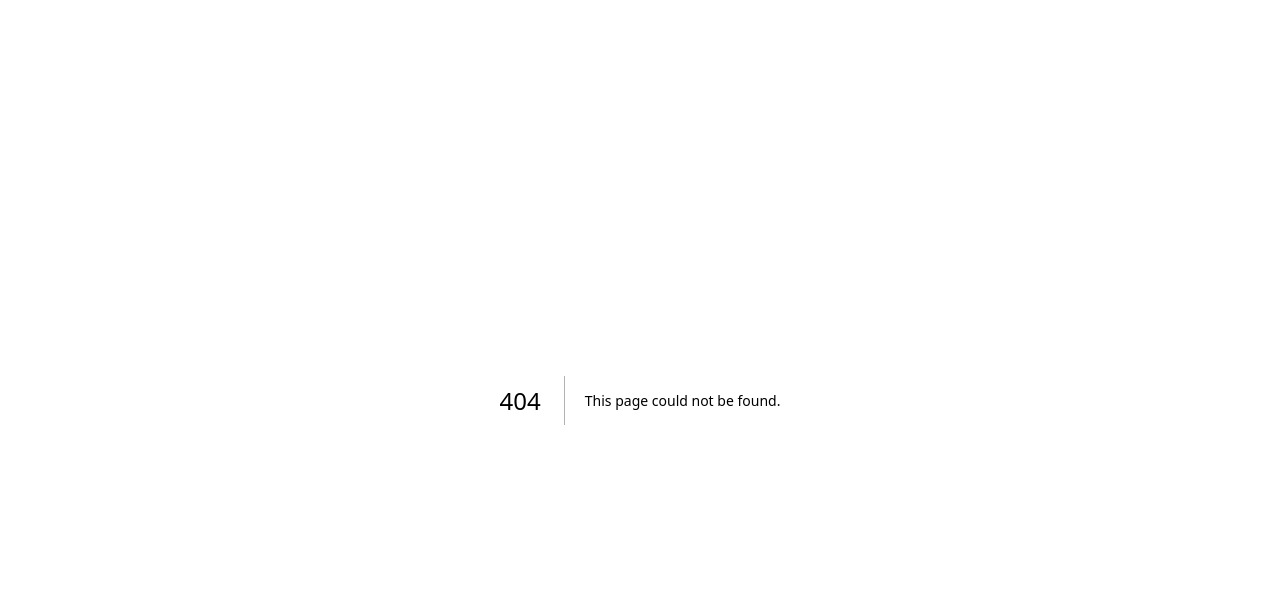
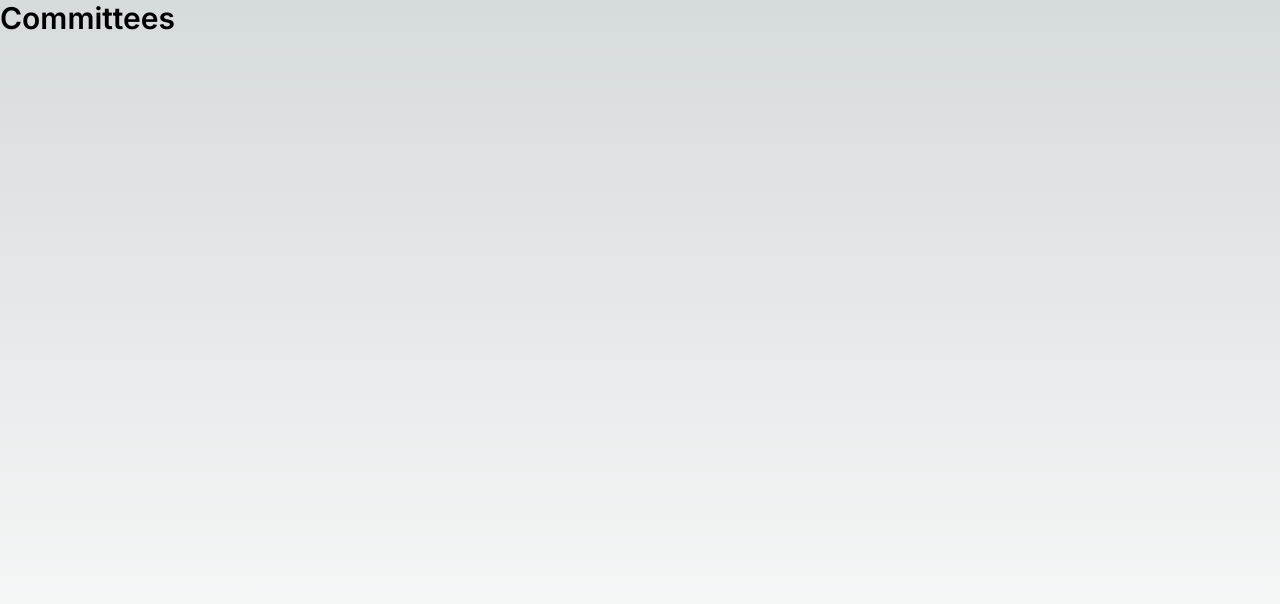
Before and after one commit to Farzine/arces_2024, a Next.js app in the folder client/: page /committees in a window 1280 px wide. Before the commit this address had no page. Shown: the top 604 px of the page. Built offline with nearby package versions, Linux system fonts and the light colour scheme.

Commit message:
bug fixxing

```diff
--- /dev/null
+++ b/client/src/app/committees/page.tsx
@@ -0,0 +1,7 @@
+export default function Authors() {
+  return (
+    <main className="h-screen">
+      <h1 className="text-3xl font-semibold">Committees</h1>
+    </main>
+  );
+}
--- a/client/src/app/page.tsx
+++ b/client/src/app/page.tsx
@@ -11,7 +11,6 @@ export default function Home() {
       <Herosection />
       <div className=" w-auto h-full bg-black">
         </div>
-      <Sidebar />
       <Footer />
     </main>
   );
```
Also changed, not shown: client/src/app/researchTracks/page.tsx (added).
